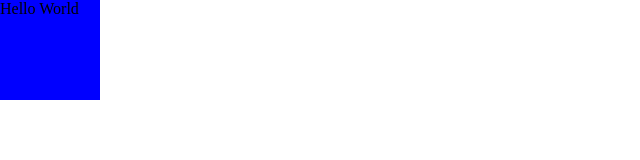
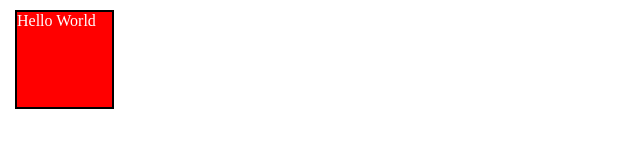
Before and after one commit to Sumit-2005/First-CSS, a plain HTML site: page practiceset7.html in a window 1280 px wide. In both pictures the pointer is over the element "Hello World". Shown: the whole page, without its empty margins (0-640 px from the left). Drawn offline with Linux system fonts and the light colour scheme.

Commit message:
learning hover property

```diff
--- a/practiceset7.css
+++ b/practiceset7.css
@@ -1,5 +1,5 @@
 *{
-    margin: 0;
+    margin: 5px;
     padding: 0;
 }
 
@@ -7,6 +7,7 @@ div{
     height: 100px;
     width: 100px;
     background-color: orange;
+    border: 2px solid black;
 }
 
 @media (max-width : 300px){
@@ -32,3 +33,10 @@ div{
         background-color: blue;
     }
 }
+
+div:hover{
+    height: 95px;
+    width: 95px;
+    background-color: red;
+    color: white;
+}
```
